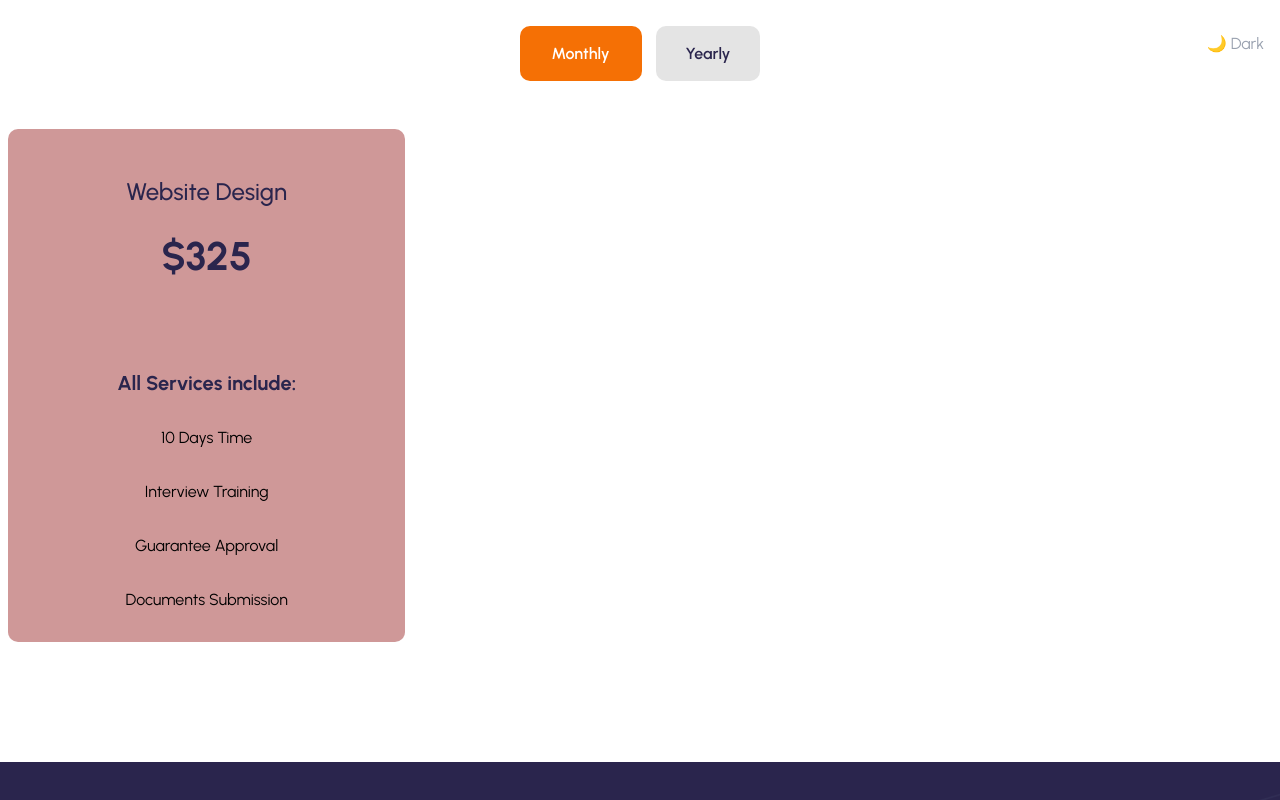
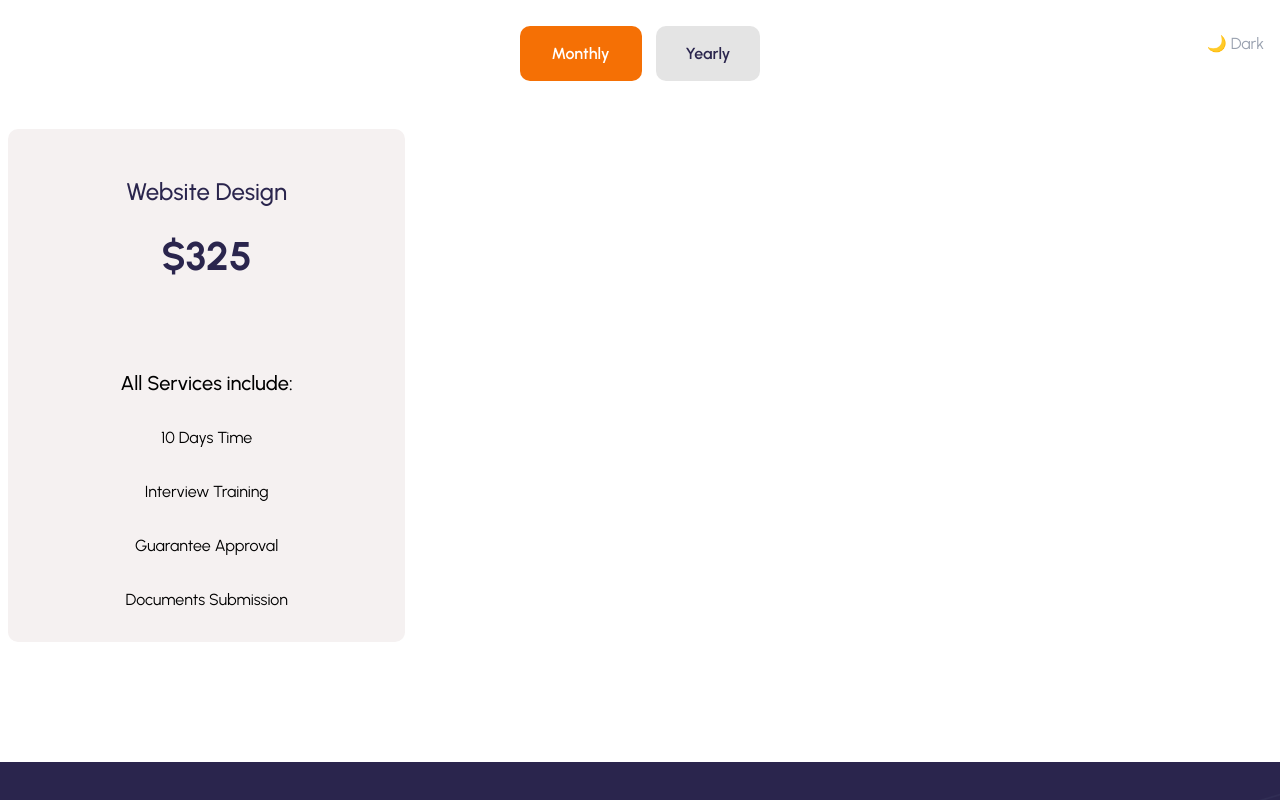
Before and after one commit to Mohammad-Nadil/ebt-eduact, a React (Vite) app: page /pricing in a window 1280 px wide. Shown: the part 380-1180 px from the top of the page. Built offline with nearby package versions, Linux system fonts and the light colour scheme.

Commit message:
pricing page modify

```diff
--- a/src/pages/Pricing.jsx
+++ b/src/pages/Pricing.jsx
@@ -67,7 +67,7 @@ const Pricing = () => {
             </div>
           </div>
           <div className="grid md:grid-cols-3 gap-9">
-              <div className={`pt-12.5 pb-7.5 bg-[#cf9898] text-center rounded-[10px]`}>
+              <div className={`pt-12.5 pb-7.5 bg-[#f5f1f1] text-center rounded-[10px]`}>
 
                   <div className="">
                     <h3 className={`mb-7 font-urbanist font-medium text-[24px] leading-6.5 text-primaryText`}> Website Design</h3>
@@ -76,7 +76,7 @@ const Pricing = () => {
                   </p>
                   </div>
                   <div className="flex flex-col gap-7.5">
-                    <h4 className={`font-urbanist font-bold text-[20px] leading-6.5 text-primaryText`}>All Services include:</h4>
+                    <h4 className={`font-urbanist font-medium text-[20px] leading-6.5 text-[##000000]`}>All Services include:</h4>
                      <p>10 Days Time</p>
                     <p>Interview Training</p>
                     <p>Guarantee Approval</p>
```
